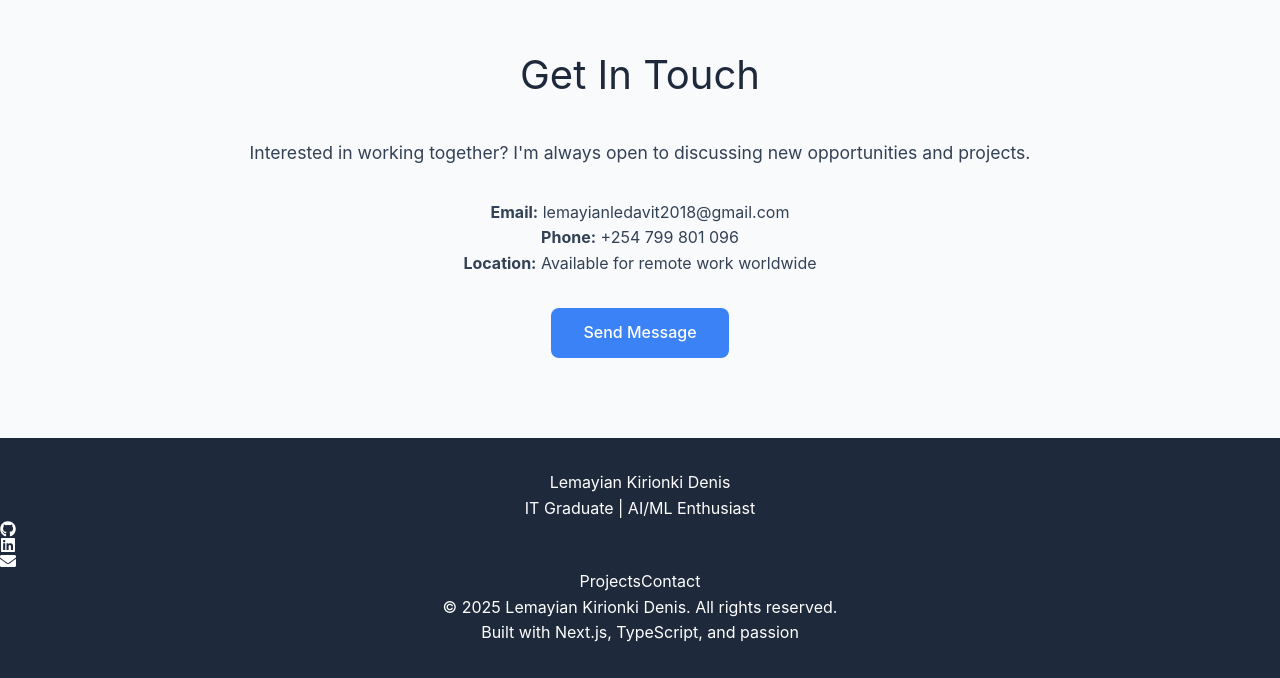
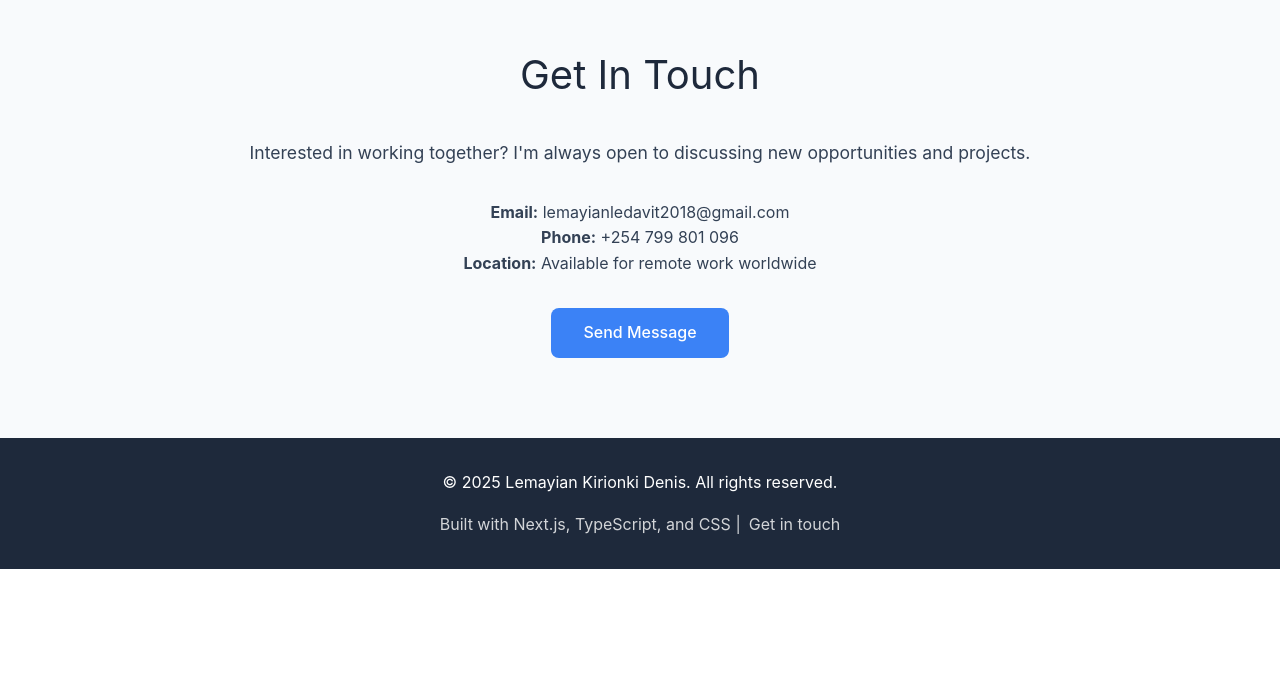
Before and after one commit to lemayian23/lemayian23.github.io, a Next.js app: page / in a window 1280 px wide. Shown: the part 2442-3120 px from the top of the page. After the commit the page ends 3011 px from the top, so only its background shows below. Built offline with nearby package versions, Linux system fonts and the light colour scheme.

Commit message:
Revert "enhanced footer"
This reverts commit cbf5c340703c1d0cc8d62fd3b300bf311cd68b13.

```diff
--- a/src/components/Footer.tsx
+++ b/src/components/Footer.tsx
@@ -1,54 +1,16 @@
-import { FaGithub, FaLinkedin, FaTwitter, FaEnvelope } from 'react-icons/fa';
-
 export default function Footer() {
   const currentYear = new Date().getFullYear();
 
   return (
     <footer className="footer">
-      <div className="footer-container">
-        <div className="footer-content">
-          <div className="footer-brand">
-            <h3>Lemayian Kirionki Denis</h3>
-            <p>IT Graduate | AI/ML Enthusiast</p>
-          </div>
-
-          <div className="footer-social">
-            <a
-              href="https://github.com/lemayian23"
-              target="_blank"
-              rel="noopener noreferrer"
-              aria-label="GitHub"
-            >
-              <FaGithub />
-            </a>
-            <a
-              href="https://linkedin.com/in/your-profile"
-              target="_blank"
-              rel="noopener noreferrer"
-              aria-label="LinkedIn"
-            >
-              <FaLinkedin />
-            </a>
-            <a
-              href="mailto:lemayianledavit2018@gmail.com"
-              aria-label="Email"
-            >
-              <FaEnvelope />
-            </a>
-          </div>
-
-          <div className="footer-links">
-            <a href="/projects">Projects</a>
-            <a href="mailto:lemayianledavit2018@gmail.com">Contact</a>
-          </div>
-
-          <div className="footer-bottom">
-            <p>&copy; {currentYear} Lemayian Kirionki Denis. All rights reserved.</p>
-            <p className="footer-built">
-              Built with Next.js, TypeScript, and passion
-            </p>
-          </div>
-        </div>
+      <div className="container">
+        <p>&copy; {currentYear} Lemayian Kirionki Denis. All rights reserved.</p>
+        <p style={{ marginTop: '1rem', opacity: 0.8 }}>
+          Built with Next.js, TypeScript, and CSS |
+          <a href="mailto:lemayianledavit2018@gmail.com" style={{ color: 'white', marginLeft: '0.5rem' }}>
+            Get in touch
+          </a>
+        </p>
       </div>
     </footer>
   );
```
